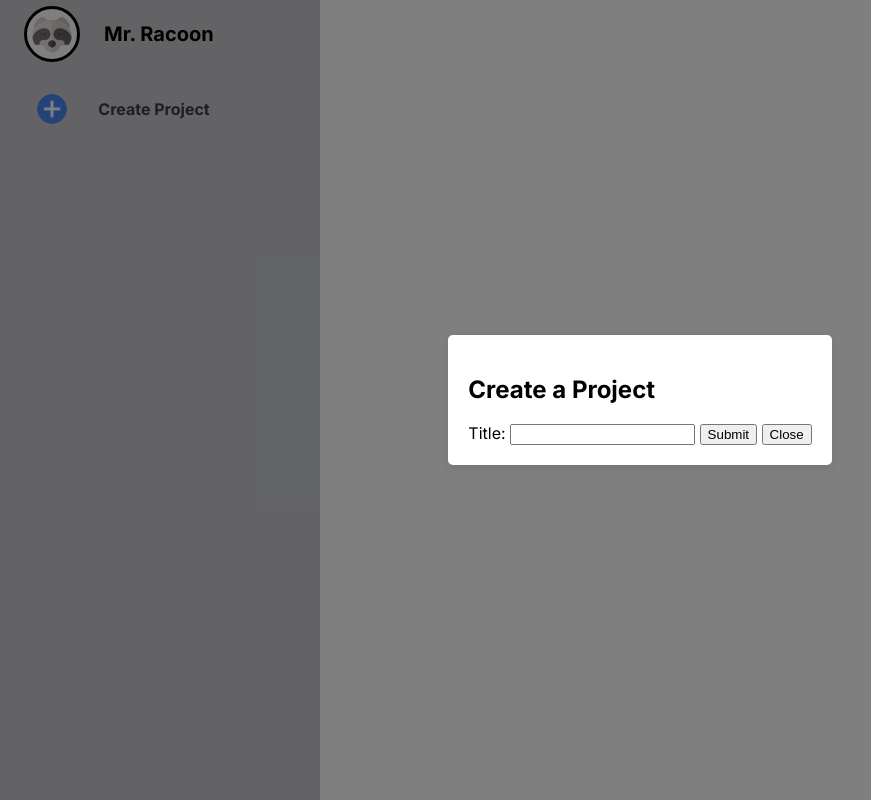
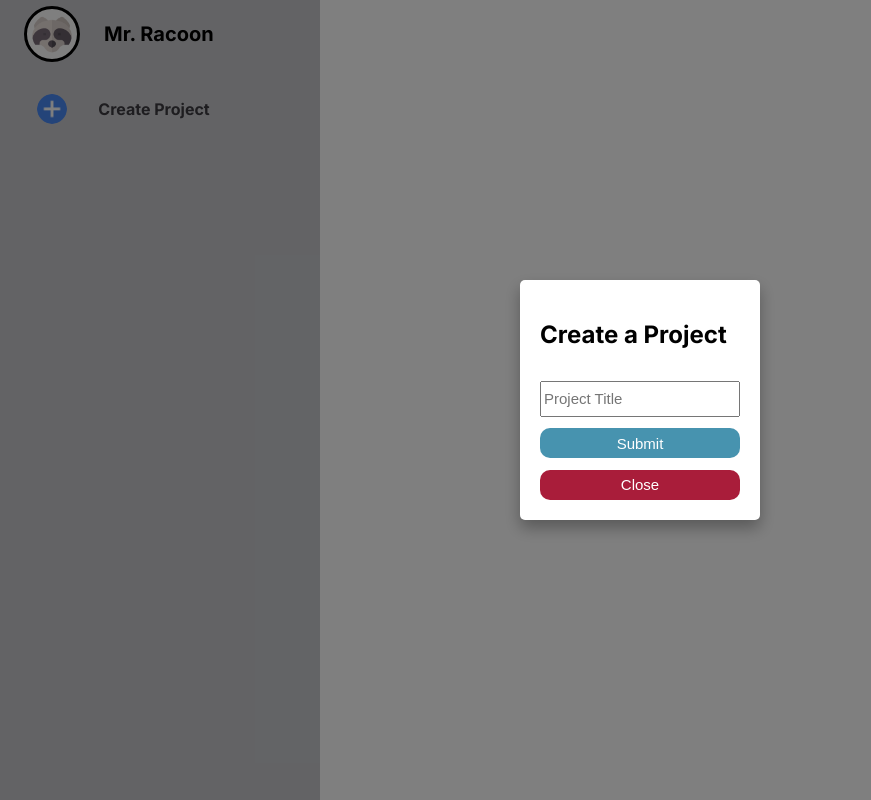
Before and after one commit to carlos-escamilla33/Todo_Project, a website built with webpack: page index.html in a window 1280 px wide. Both pictures are taken after a click on the element 52 px from the left and 109 px from the top of the page. Shown: the whole page, without its empty margins (0-871 px from the left). Built offline with Linux system fonts and the light colour scheme.

Commit message:
adding styling to project card and error handling to createProject function

```diff
--- a/index.html
+++ b/index.html
@@ -37,8 +37,7 @@
     <div id="form-overlay" class="form-overlay">
         <form class="form-container">
             <h2>Create a Project</h2>
-            <label for="title" id="title">Title:</label>
-            <input type="text" id="name" name="name">
+            <input type="text" id="name" name="name" placeholder="Project Title">
             <button type="submit" id="submit-btn">Submit</button>
             <button type="button" id="close-form">Close</button>
         </form>
--- a/src/index.js
+++ b/src/index.js
@@ -41,6 +41,11 @@ const createProject = (e) => {
     e.preventDefault();
 
     const projectData = getProjectContents();
+
+    if (projectData.name == "") {
+        return;
+    }
+
     let project = new Project(projectData.name);
 
     let projectElement = document.createElement('div');
--- a/styles.css
+++ b/styles.css
@@ -109,8 +109,36 @@ body {
 }
 
 .form-container {
+    height: 200px;
+    width: 200px;
     background: white;
     padding: 20px;
     border-radius: 5px;
-    box-shadow: 0 2px 10px rgba(0, 0, 0, 0.1);
+    display: flex;
+    flex-direction: column;
+    justify-content: space-between;
+    box-shadow: 0 8px 16px rgba(0,0,0,.3);
 }
+
+.form-container > input {
+    height: 30px;
+    font-size: 15px;
+}
+
+.form-container > button {
+    height: 30px;
+    font-size: 15px;
+    border: none;
+    border-radius: 10px;
+    color: white;
+}
+
+.form-container #submit-btn {
+    background-color: #4793AF;
+    cursor: pointer;
+}
+
+.form-container #close-form {
+    background-color: #A91D3A;
+    cursor: pointer;
+}
```
Also changed, not shown: dist/bundle.js.
